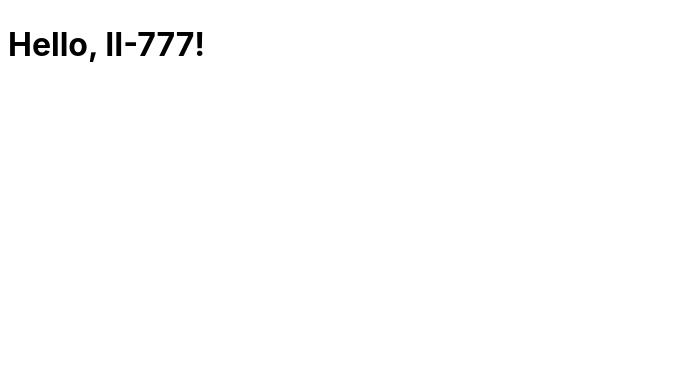
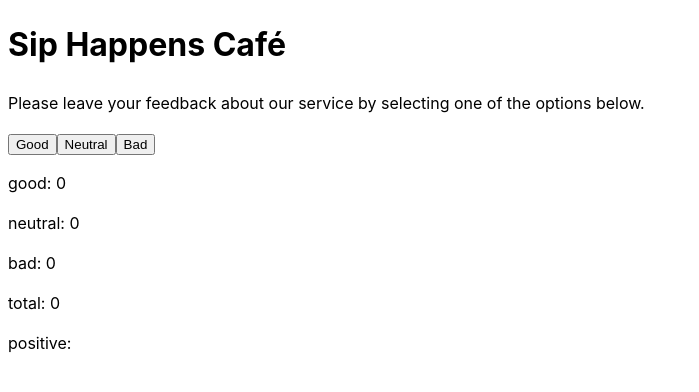
Before and after one commit to II-777/goit-react-hw-02, a React (Vite) app: page / in a window 1280 px wide. Shown: the top 392 px of the page, without its empty margins (0-699 px from the left). Built offline with nearby package versions, Linux system fonts and the light colour scheme.

Commit message:
add step 1

```diff
--- a/src/components/App.jsx
+++ b/src/components/App.jsx
@@ -1,13 +1,27 @@
-// import user from '../../src/data/user.json';
-import Message from './Message/Message';
-import './Message/Message.css';
+import { useState } from "react";
 
-function App() {
+const App = () => {
+  const [values, setValues] = useState({ good: 0, neutral: 0, bad: 0 });
+
+  const updateGood = () => setValues({ ...values, good: values.good + 1 });
+  const updateNeutral = () => setValues({ ...values, neutral: values.neutral + 1 });
+  const updateBad = () => setValues({ ...values, bad: values.bad + 1 });
+
+
   return (
-    <>
-      <Message name="II-777"/>
-    </>
-  )
-}
+    <div>
+      <h1>Sip Happens Café</h1>
+      <p>Please leave your feedback about our service by selecting one of the options below.</p>
+      <button onClick={updateGood}>Good</button>
+      <button onClick={updateNeutral}>Neutral</button>
+      <button onClick={updateBad}>Bad</button>
+      <p>good: {values.good}</p>
+      <p>neutral: {values.neutral}</p>
+      <p>bad: {values.bad}</p>
+      <p>total: {values.good + values.neutral + values.bad}</p>
+      <p>positive: </p>
+    </div>
+  );
+};
 
 export default App
--- a/src/components/Message/Message.jsx
+++ /dev/null
@@ -1,7 +0,0 @@
-import './Message.css';
-
-function Message(props) {
-  return <h1>Hello, {props.name}!</h1>;
-}
-
-export default Message;
```
Also changed, not shown: src/components/Message/Message.css (deleted).
